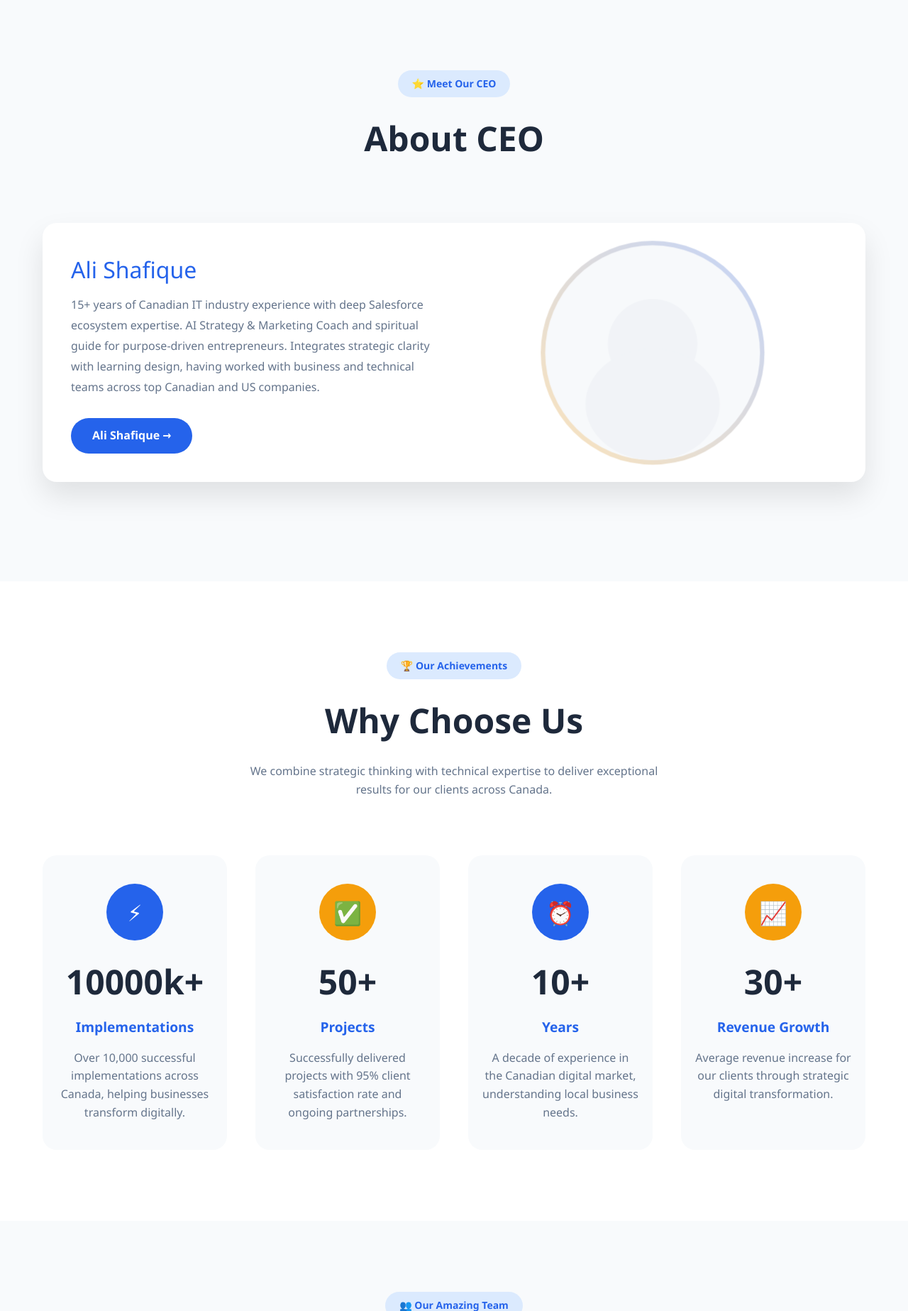
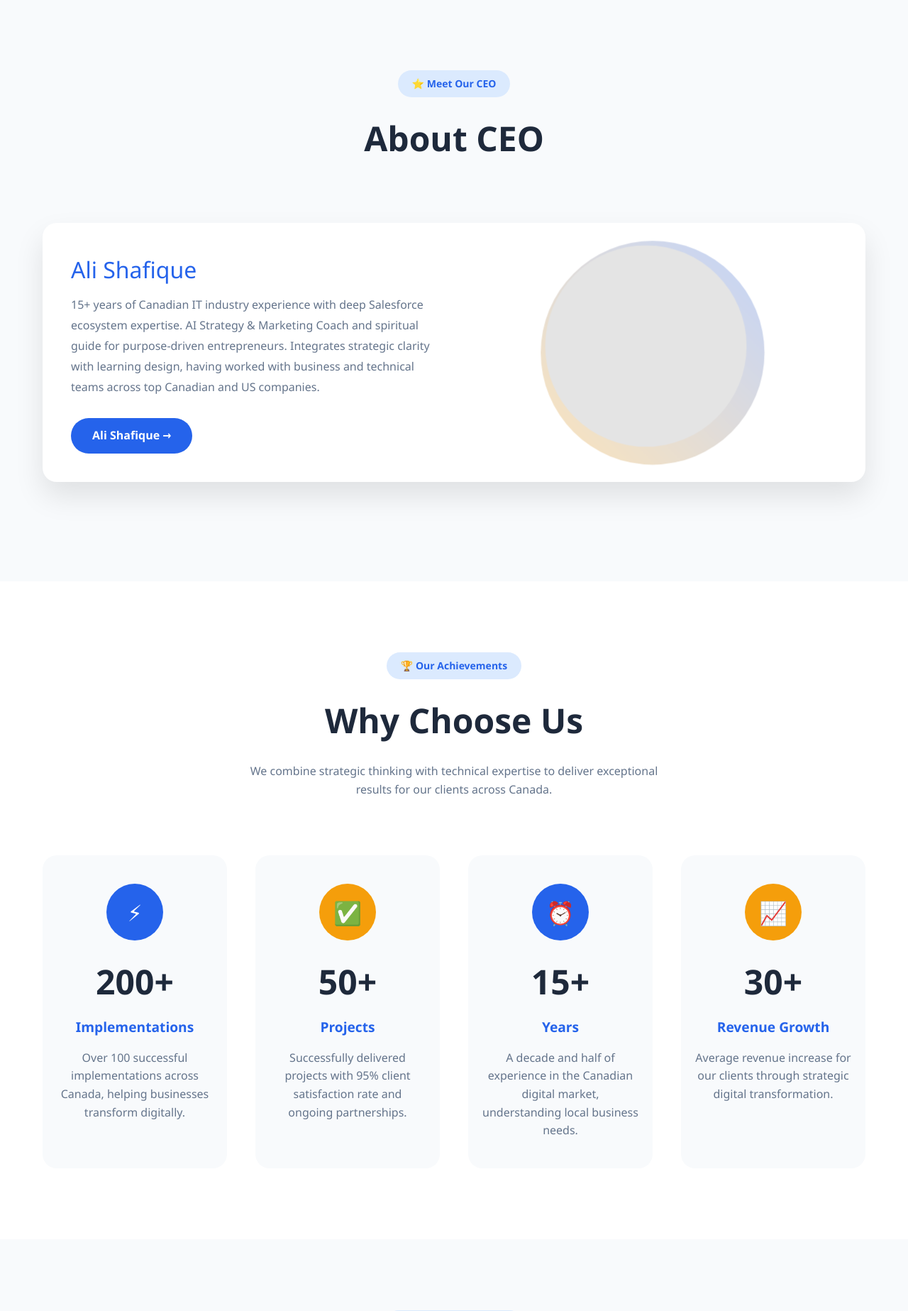
Before and after one commit to Social-Dots/social-dots-new, a Django app: page /about/ in a window 1280 px wide. Shown: the part 882-2729 px from the top of the page at 71% size. Run offline with Django 4.2, Linux system fonts and the light colour scheme; data that the repository does not hold is empty; some libraries are stand-ins or nearby versions; grey boxes are pictures that could not be loaded.

```diff
--- a/templates/core/about.html
+++ b/templates/core/about.html
@@ -612,7 +612,7 @@
             </div>
             <div class="ceo-avatar">
                 <div class="avatar-container">
-                    <div class="avatar-inner"></div>
+                    <img src="https://media.licdn.com/dms/image/v2/D5603AQFnKUOtxRp7BA/profile-displayphoto-shrink_800_800/B56Zb2LMVYGgAc-/0/1747886851794?e=1757548800&v=beta&t=tEcmZQhzJVamv9zVnUFOgh0h5eLkSDvrR2oK7JSJVpU" alt="Ali Shafique" style="width: 180px; height: 180px; border-radius: 50%; object-fit: cover;">
                 </div>
             </div>
         </div>
@@ -633,10 +633,10 @@
         <div class="stats-grid">
             <div class="stat-card animate-on-scroll">
                 <div class="stat-icon">⚡</div>
-                <div class="stat-number counter" data-target="10000">0</div>
+                <div class="stat-number counter" data-target="200">0</div>
                 <div class="stat-label">Implementations</div>
                 <p class="stat-description">
-                    Over 10,000 successful implementations across Canada, helping businesses transform digitally.
+                    Over 100 successful implementations across Canada, helping businesses transform digitally.
                 </p>
             </div>
 
@@ -651,10 +651,10 @@
 
             <div class="stat-card animate-on-scroll">
                 <div class="stat-icon">⏰</div>
-                <div class="stat-number counter" data-target="10">0</div>
+                <div class="stat-number counter" data-target="15">0</div>
                 <div class="stat-label">Years</div>
                 <p class="stat-description">
-                    A decade of experience in the Canadian digital market, understanding local business needs.
+                    A decade and half of experience in the Canadian digital market, understanding local business needs.
                 </p>
             </div>
 
```
